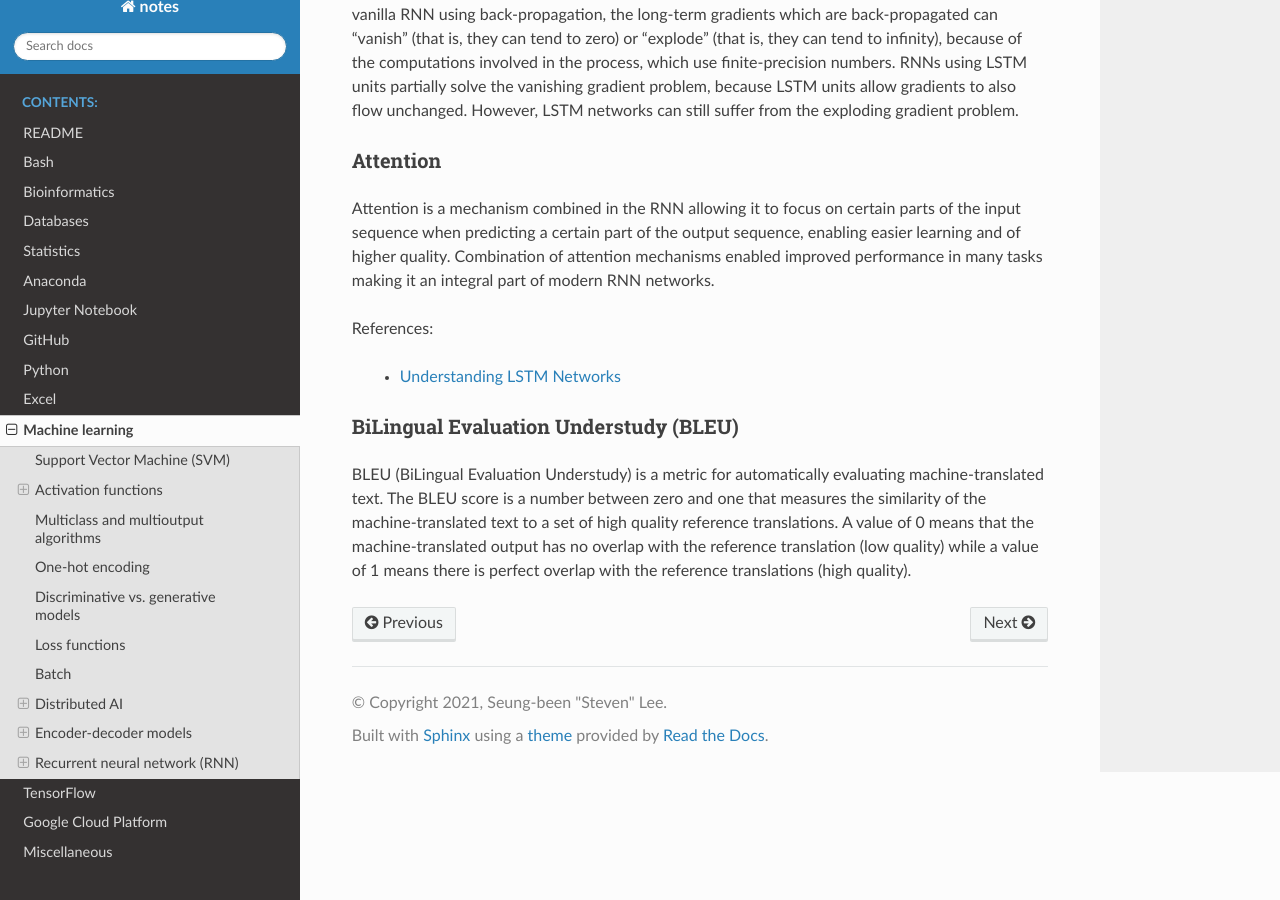
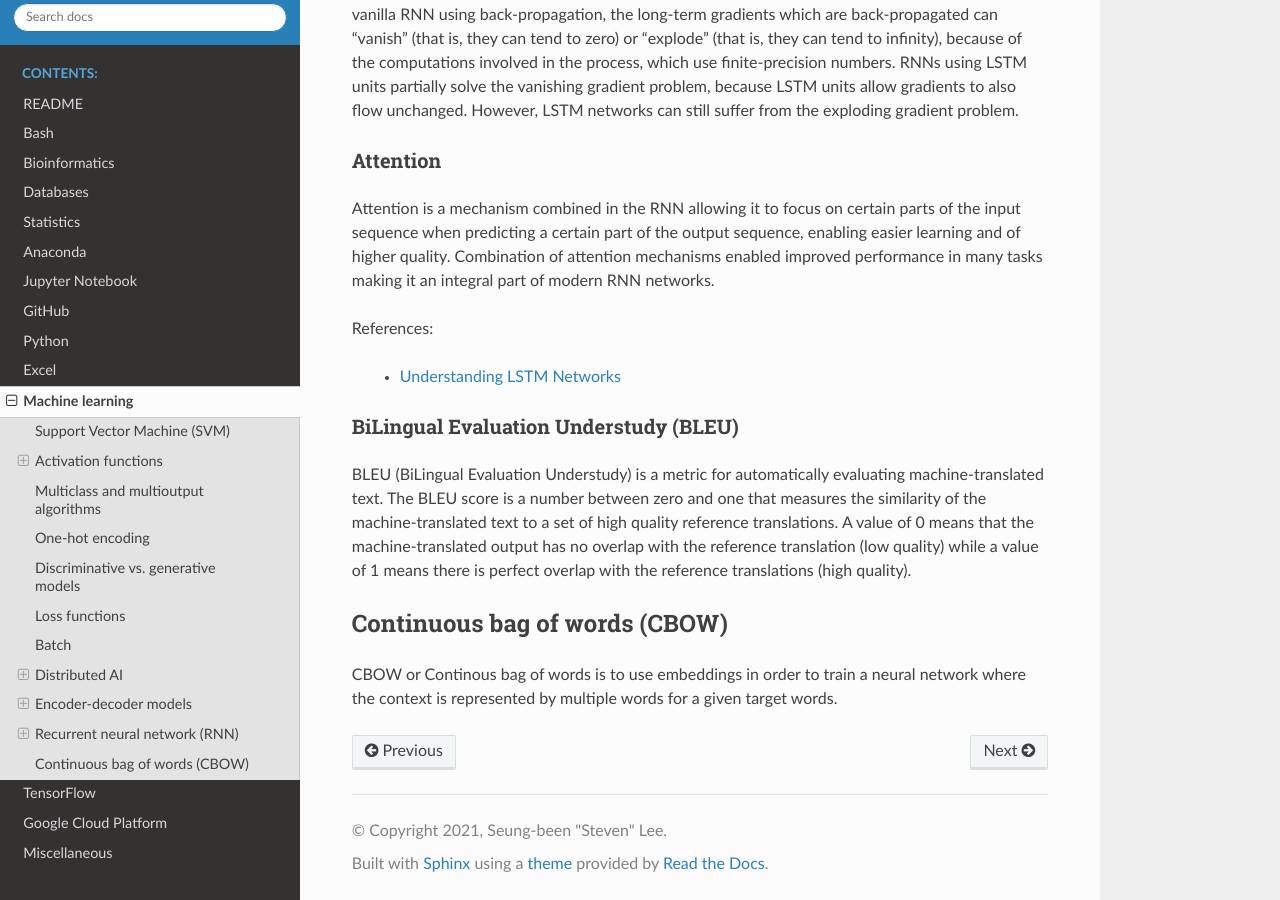
Before and after one commit to sbslee/notes, a Sphinx documentation site: the page built from docs/machine_learning.rst, in a window 1280 px wide and 900 px high, scrolled down 7618 px. Built offline with Sphinx 7.4.7 and the Read the Docs theme 2.0.0, drawn with Linux system fonts in a browser that asks for light colours.

Commit message:
Update docs

```diff
--- a/docs/machine_learning.rst
+++ b/docs/machine_learning.rst
@@ -210,3 +210,8 @@ BiLingual Evaluation Understudy (BLEU)
 --------------------------------------
 
 BLEU (BiLingual Evaluation Understudy) is a metric for automatically evaluating machine-translated text. The BLEU score is a number between zero and one that measures the similarity of the machine-translated text to a set of high quality reference translations. A value of 0 means that the machine-translated output has no overlap with the reference translation (low quality) while a value of 1 means there is perfect overlap with the reference translations (high quality).
+
+Continuous bag of words (CBOW)
+==============================
+
+CBOW or Continous bag of words is to use embeddings in order to train a neural network where the context is represented by multiple words for a given target words.
```
